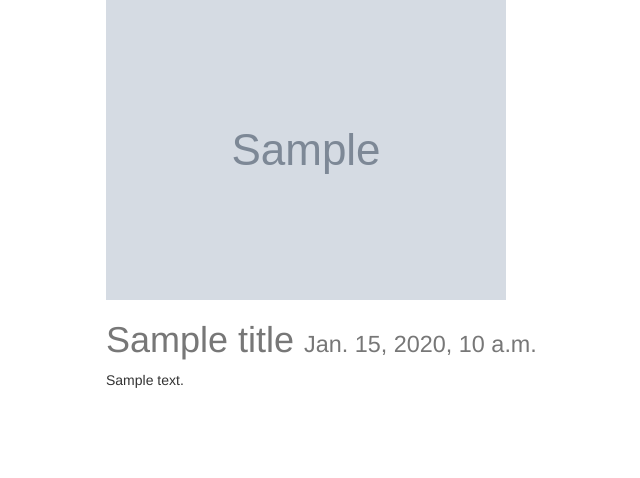
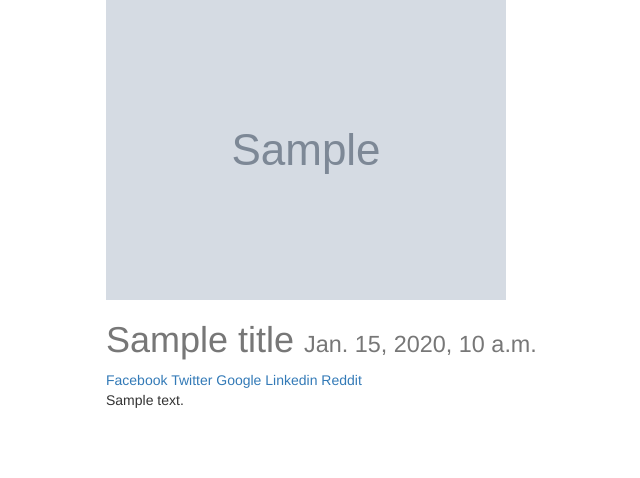
Before and after one commit to pivarnikjan/try_django_1.9, a Django app: template trydjango19/templates/post_detail.html in a window 1280 px wide. Shown: the top 478 px of the page, without its empty margins (264-904 px from the left). Run offline with Django 3.2, Linux system fonts and the light colour scheme; the template is opened without the code that fills it: most values are stand-ins (such as "Sample title", 1, 10 or a date in 2020); grey boxes marked "Sample" are stand-in pictures; some libraries are stand-ins or nearby versions.

Commit message:
added share string

```diff
--- a/trydjango19/posts/views.py
+++ b/trydjango19/posts/views.py
@@ -1,3 +1,5 @@
+from urllib import quote_plus
+
 from django.contrib import messages
 from django.core.paginator import Paginator, EmptyPage, PageNotAnInteger
 from django.http import HttpResponseRedirect
@@ -31,9 +33,11 @@ def post_create(request):
 def post_detail(request, id):
     # instance = Post.objects.get(id=1)  # nebude fungovat
     instance = get_object_or_404(Post, id=id)
+    share_string = quote_plus(instance.content)
     context = {
         "title": instance.title,
-        "instance": instance
+        "instance": instance,
+        "share_string": share_string,
     }
     return render(request, "post_detail.html", context)
 
--- a/trydjango19/templates/post_detail.html
+++ b/trydjango19/templates/post_detail.html
@@ -9,7 +9,20 @@
     {% if instance.image %}
     <img src="{{ instance.image.url }}" class="img-responsive">
     {% endif %}
-    <h1>{{ title }} <small>{{ instance.timestamp }}</small> </h1>
+    <h1>{{ title }}
+        <small>{{ instance.timestamp }}</small>
+    </h1>
+
+    <a href="https://www.facebook.com/sharer/sharer.php?u={{ request.build_absolute_uri }}">Facebook</a>
+
+    <a href="https://twitter.com/home?status={{ share_string }}%20{{ request.build_absolute_uri }}">Twitter</a>
+
+    <a href='https://plus.google.com/share?url={{ request.build_absolute_uri }}'>Google</a>
+
+    <a href="https://www.linkedin.com/shareArticle?mini=true&url={{ request.build_absolute_uri }}&title={{ instance.title }}&summary={{ share_string }}&source={{ request.build_absolute_uri }}">Linkedin</a>
+
+    <a href="http://www.reddit.com/submit?url={{ request.build_absolute_uri }}&title={{ instance.title }}">Reddit</a>
+
     {{ instance.content|linebreaks }} <br/>
 
 </div>
```
